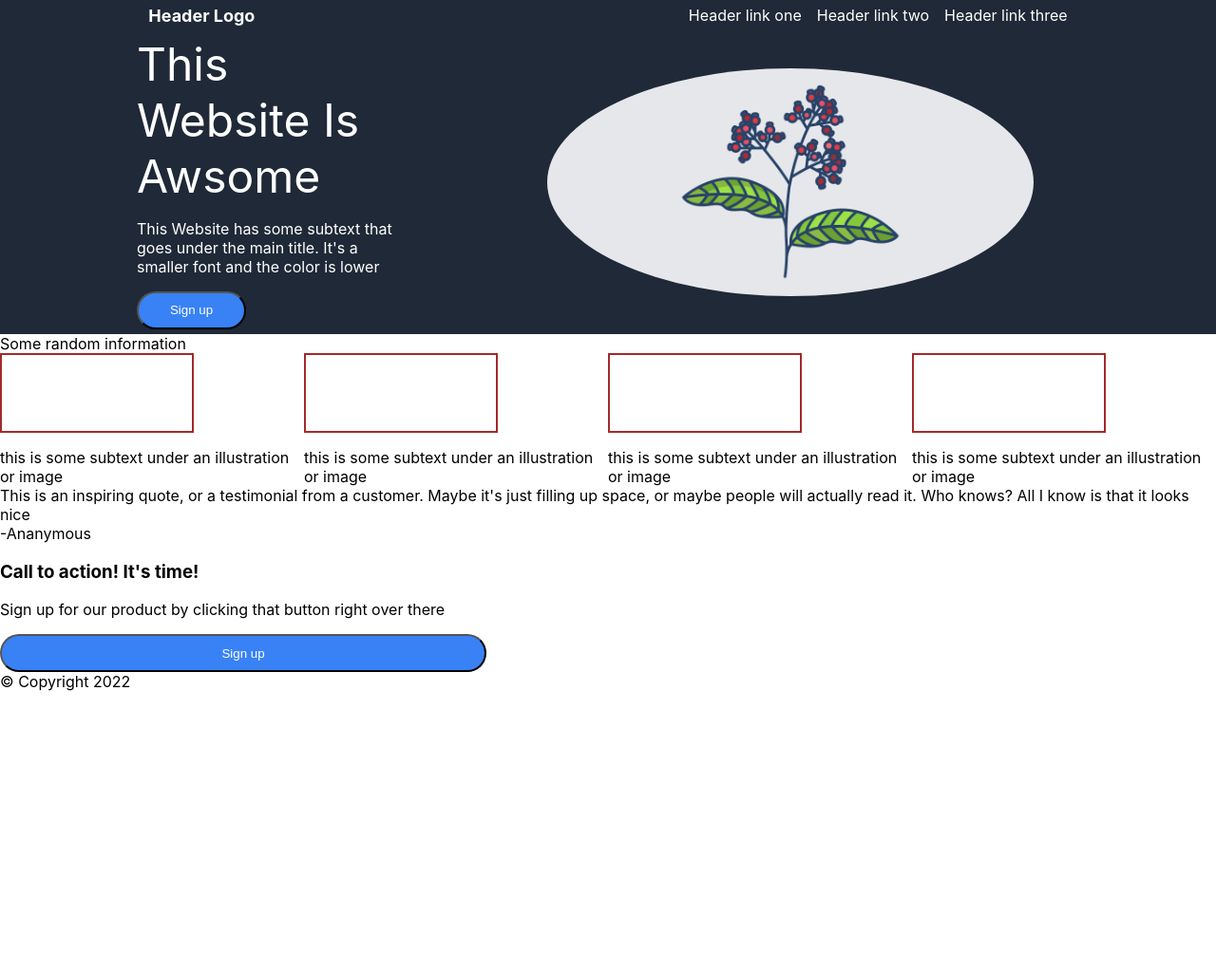
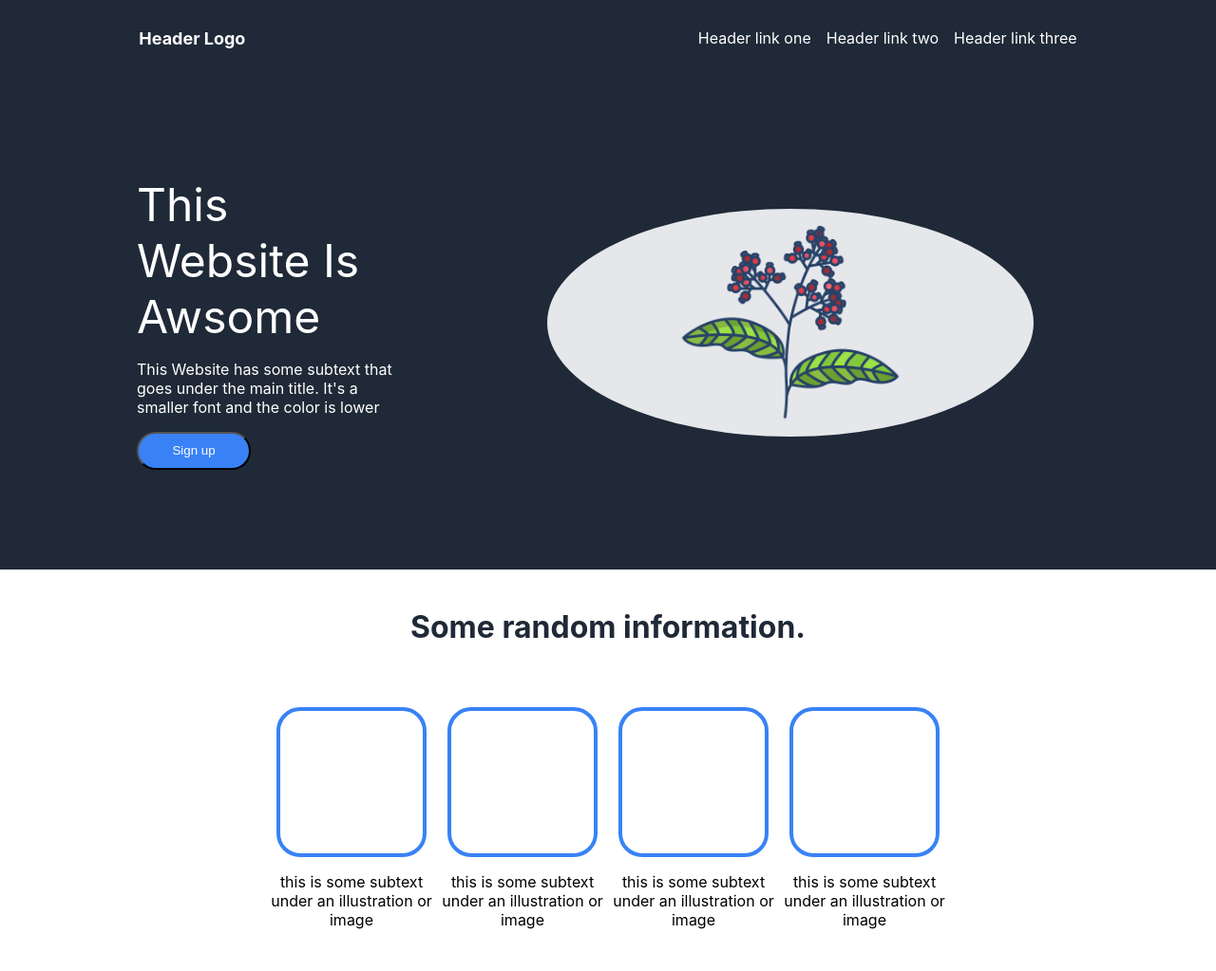
Before and after one commit to Ifeanyichukwu-p/landing-page, a plain HTML site: page index.html in a window 1280 px wide. Shown: the top 1023 px of the page at 95% size. Before the commit the page ends 800 px from the top, so only its background shows below. Drawn offline with Linux system fonts and the light colour scheme.

Commit message:
I completed the landing page project of the Odin Project

```diff
--- a/index.html
+++ b/index.html
@@ -12,11 +12,13 @@
   <div class="logo">
    Header Logo
   </div>
-  <div class="header-link">
-  <div class="header-link-1">Header link one</div>
-  <div class="header-link-2">Header link two</div>
-  <div class="header-link-3">Header link three</div>
-  </div>
+
+  <ul class="header-link">
+   <li><a href="#">Header link one</a></li>
+   <li><a href="#">Header link two</a></li>
+   <li><a href="#">Header link three</a></li>
+
+  </ul>
  </div>
  <div class="block-1">
   <div class="box-1">
@@ -35,22 +37,22 @@
  </div>
  <div class="block-2">
   <div class="box-4">
-   Some random information
+   Some random information.
   </div>
   <div class="box-5">
-   <div class="card-container-1">
+   <div class="card-container">
     <div class="card"></div>
     <p>this is some subtext under an illustration or image</p>
    </div>
-   <div class="card-container-2">
+   <div class="card-container">
     <div class="card"></div>
     <p>this is some subtext under an illustration or image</p>
    </div>
-   <div class="card-container-3">
+   <div class="card-container">
     <div class="card"></div>
     <p>this is some subtext under an illustration or image</p>
    </div>
-   <div class="card-container-4">
+   <div class="card-container">
     <div class="card"></div>
     <p>this is some subtext under an illustration or image</p>
    </div>
@@ -64,15 +66,15 @@
  </div>
  <div class="block-4">
   <div class="box-9">
-   <h3>Call to action! It's time!</h3>
-   <p>Sign up for our product by clicking that button right over there</p>
-  </div>
-  <div class="box-10">
+   <div class="box-10">
+    <h1>Call to action! It's time!</h1>
+    <p>Sign up for our product by clicking that button right over     there</p>
+   </div>
    <button>Sign up</button>
   </div>
  </div>
  <div class="footer">
-  <footer>&copy; Copyright 2022 </footer>
+  <footer>Copyright &copy; The Odin Project 2022 </footer>
 
  </div>
 
--- a/main.css
+++ b/main.css
@@ -2,6 +2,9 @@ body {
  font-family: -apple-system, BlinkMacSystemFont, 'Segoe UI', Roboto, Oxygen, Ubuntu, Cantarell, 'Open Sans', 'Helvetica Neue', sans-serif;
  margin: 0;
  min-height: 100vh;
+ display: flex;
+ flex-direction: column;
+ flex: 1;
 }
 
 .header {
@@ -12,7 +15,7 @@ body {
  color: white;
  justify-content: space-between;
  justify-content: space-around;
- height: 4vh;
+ height: 10vh;
 
 }
 
@@ -21,6 +24,13 @@ body {
  gap: 16px;
  flex-direction: row;
  align-items: center;
+ list-style: none;
+
+}
+
+a {
+ text-decoration: none;
+ color: white;
 }
 
 .logo {
@@ -35,7 +45,7 @@ body {
  display: flex;
  flex-direction: row;
  background: #1F2937;
- height: 40vh;
+ height: 65vh;
 }
 
 .box-1 {
@@ -56,7 +66,7 @@ width: 45%;
 
 button {
  background: #3882F6;
- width: 40%;
+ width: 120px;
  align-self: center;
  border-radius: 25px;
  color: white;
@@ -76,17 +86,40 @@ button {
 .block-2 {
  display: flex;
  flex-direction: column;
- height: 20vh;
+ height: 65vh;
+}
+.box-4{
+ display: flex;
+ flex-direction: row;
+ justify-content: center;
+ align-items: center;
+ height: 15vh;
+ color: #1F2937;
+ font-size: 32px;
+ font-weight: bolder;
 }
 .box-5 {
  display: flex;
+ flex-direction: row;
+ justify-content: center;
 
+
+}
+.card-container {
+ display: flex;
+ flex-direction: column;
+ height: 300px;
+ width: 180px;
+ justify-content: center;
+ align-items: center;
+ text-align: center;
 }
 
 .card {
- border: 2px solid brown;
- height: 10vh;
- width: 200px;
+ border: 4px solid #3882F6;
+ height: 150px;
+ width: 150px;
+ border-radius: 25px;
 }
 
 
@@ -105,3 +138,63 @@ button {
  align-self: center;
 
 }
+
+.block-3 {
+ display: flex;
+ flex-direction: column;
+ justify-content: center;
+ align-items: center;
+ height: 65vh;
+ background: #e5e7eb;
+}
+
+.box-7 {
+ display: flex;
+ height: 32vh;
+ width: 60%;
+ font-size: 36px;
+ font-style: italic;
+ color: #1F2937;
+}
+
+.box-8 {
+ display: flex;
+ height: 10vh;
+ justify-content: flex-end;
+ width: 60%;
+ font-size: 36px;
+ font-weight: bold;
+ color: #1F2937;
+}
+
+.block-4 {
+ display: flex;
+ flex-direction: row;
+ height: 50vh;
+ justify-content: center;
+ align-items: center;
+}
+
+.box-9 {
+ height: 25vh;
+ width: 80%;
+ justify-content: center;
+ justify-content: space-around;
+ display: flex;
+ background:#3882F6;
+ border-radius: 15px;
+}
+
+.box-10 {
+ color: white;
+}
+
+.footer {
+ display: flex;
+ height: 15vh;
+ background: #1F2937;
+ color: white;
+ justify-content: center;
+ align-items: center;
+ font-size: 20px;
+}
```
